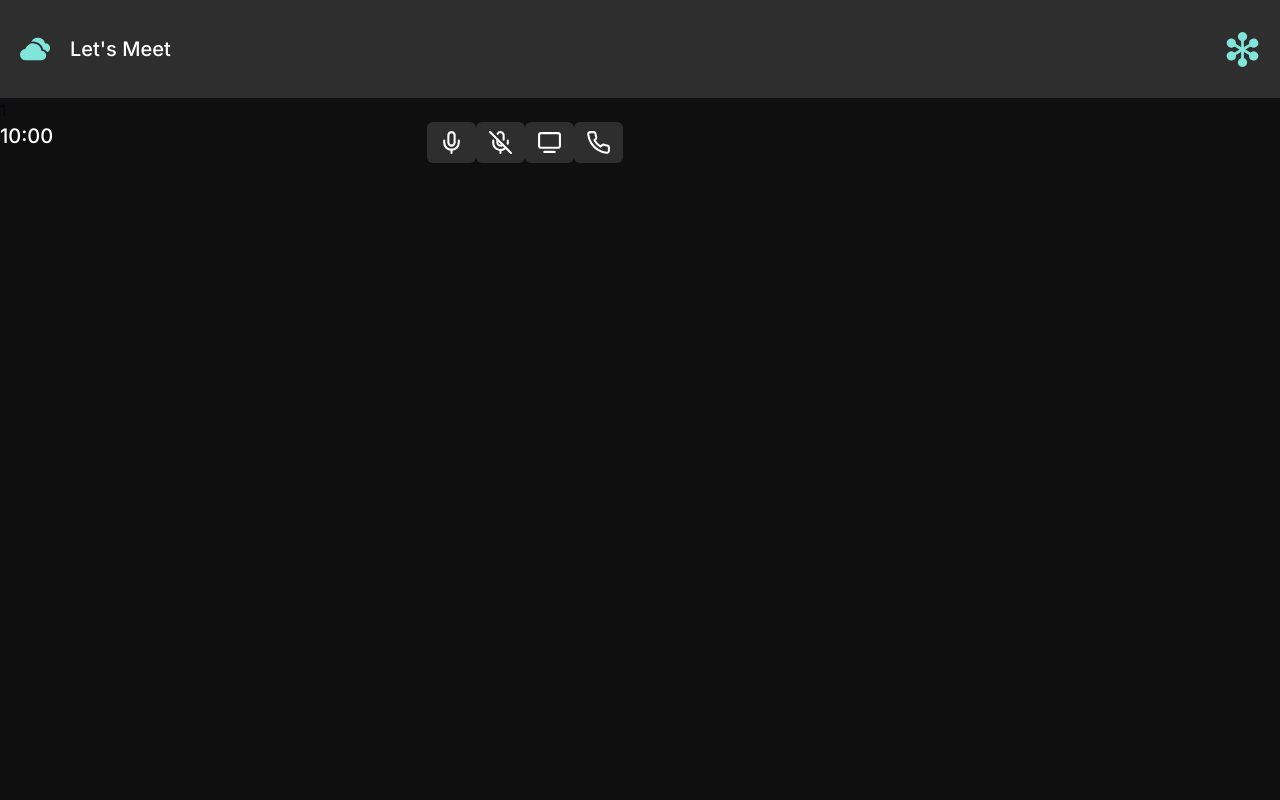
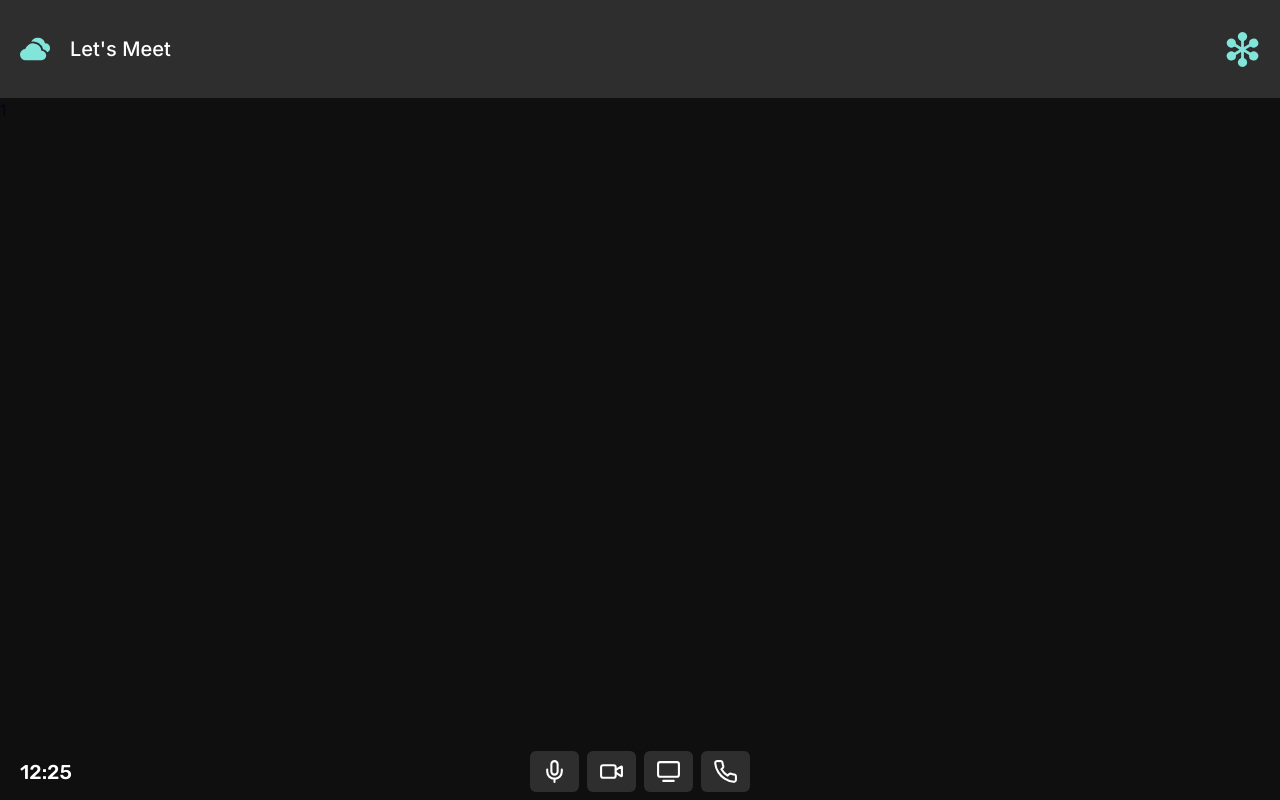
Before and after one commit to EsdrasCFF/LINEAR-MEET, a Next.js app: page /room/1 in a window 1280 px wide. Built offline with nearby package versions, Linux system fonts and the light colour scheme.

Commit message:
feat: add Footer component

```diff
--- a/src/features/room/components/footer.tsx
+++ b/src/features/room/components/footer.tsx
@@ -1,17 +1,27 @@
-import { MicIcon, MicOffIcon, PhoneIcon, Tv2 } from 'lucide-react'
+import { MicIcon, MicOffIcon, PhoneIcon, PhoneOff, Tv2, Video, VideoOff } from 'lucide-react'
 
 import { ControlButton } from './control-button'
+import { MdTvOff } from 'react-icons/md'
 
 export function Footer() {
-  const icons = [{ icon: MicIcon }, { icon: MicOffIcon }, { icon: Tv2 }, { icon: PhoneIcon }]
+  const icons = [
+    { icon: MicIcon, disabledIcon: MicOffIcon },
+    { icon: Video, disabledIcon: VideoOff },
+    { icon: Tv2, disabledIcon: MdTvOff },
+    { icon: PhoneIcon, disabledIcon: PhoneOff },
+  ]
+
+  const date = new Date()
+  const hours = date.getHours().toString().padStart(2, '0')
+  const minutes = date.getMinutes().toString().padStart(2, '0')
 
   return (
-    <footer className="flex w-full items-center justify-center bg-customBackground">
-      <div className="bottom-5 grid w-full max-w-7xl grid-cols-3">
-        <span className="col-span-1 text-xl font-medium text-white">10:00</span>
-        <div className="flex">
+    <footer className="fixed bottom-2 flex w-full items-center justify-center bg-customBackground px-5 font-rubik">
+      <div className="bottom-5 grid w-full max-w-7xl grid-cols-3 items-center">
+        <span className="text-xl font-medium text-white">{hours + ':' + minutes}</span>
+        <div className="flex items-center justify-center gap-2">
           {icons.map((icon, index) => (
-            <ControlButton icon={icon.icon} key={String(index + 'ba')} />
+            <ControlButton icon={icon.icon} key={String(index + 'ba')} disabledIcon={icon.disabledIcon} />
           ))}
         </div>
         <div> </div>
```
